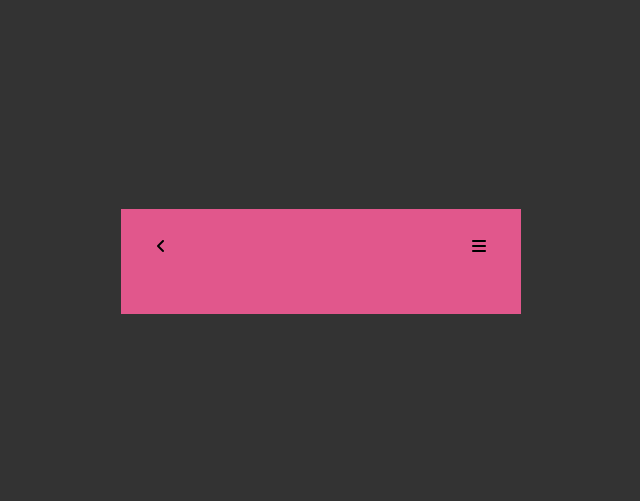
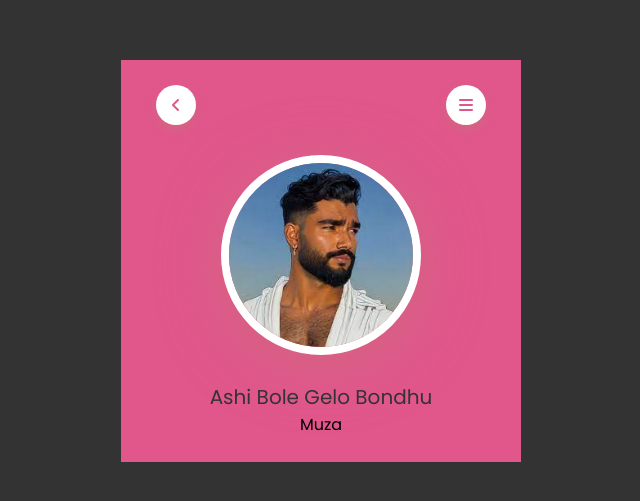
Before and after one commit to safatsaat2/music-player, a plain HTML site: page index.html in a window 1280 px wide. Shown: the part 139-640 px from the top of the page, without its empty margins (319-959 px from the left). Drawn offline with Linux system fonts and the light colour scheme.

Commit message:
img title added

```diff
--- a/index.html
+++ b/index.html
@@ -27,6 +27,9 @@
                     <i class="fa-solid fa-bars"></i>
                 </div>
             </nav>
+            <img src="media/img.jpg" alt="" class="song-img">
+            <h1>Ashi Bole Gelo Bondhu</h1>
+            <p>Muza</p>
         </div>
     </div>
 
--- a/style.css
+++ b/style.css
@@ -24,3 +24,26 @@ nav{
     justify-content: space-between;
     margin-bottom: 30px;
 }
+.circle{
+    border-radius: 50%;
+    width: 40px;
+    height: 40px;
+    background-color: #fff;
+    color: #e1578c;
+    box-shadow: 0 5px 10px rgba(196, 117, 117, 0.5);
+    display: flex;
+    justify-content: center;
+    align-items: center;
+}
+.song-img{
+    width: 200px;
+    border-radius: 50%;
+    border: 8px solid #fff;
+    box-shadow: 0 10px 60px rgba(196, 117, 117, 0.5);
+}
+.music-player h1{
+    font-size: 20px;
+    font-weight: 400;
+    color: #333;
+    margin-top: 20px;
+}
```
Also changed, not shown: media/img.jpg (added), media/img.png (deleted).
